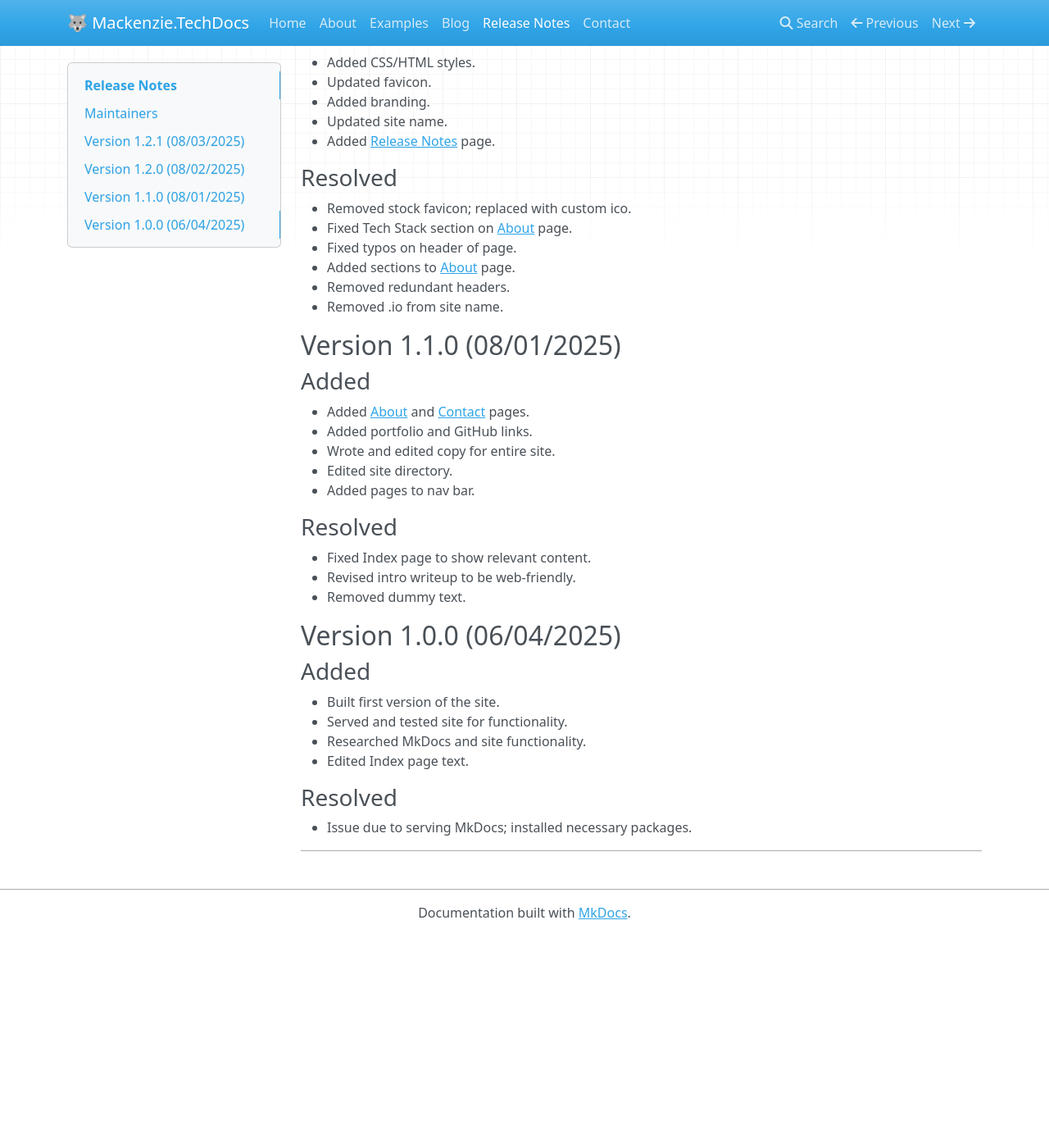
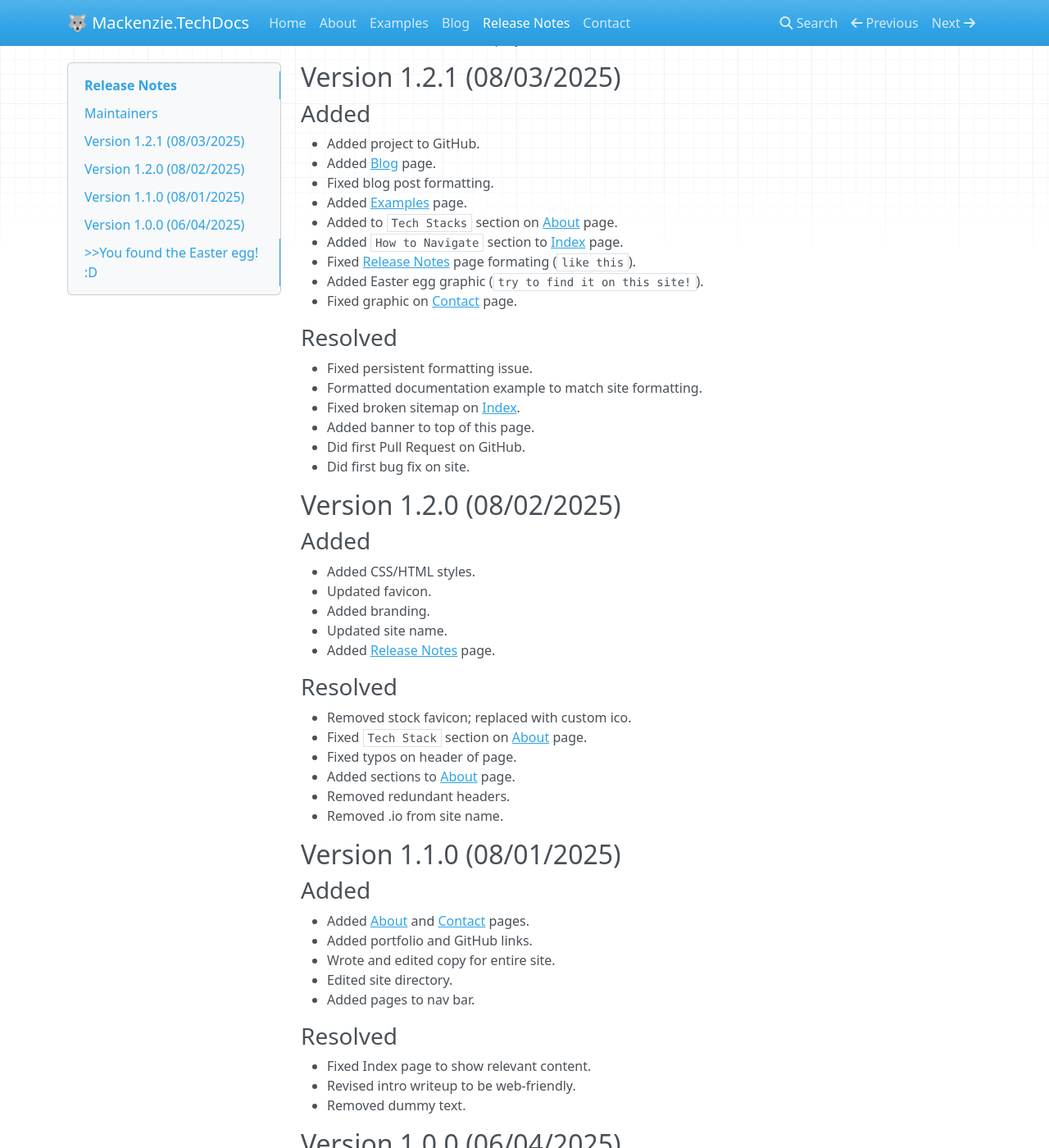
Before and after one commit to mso-docs/mackenzie-techdocs-site, an MkDocs documentation site: the page built from docs/release-notes.md, in a window 1280 px wide and 1400 px high, scrolled down 574 px. Shown: the whole window at 82% size. Built offline with MkDocs 1.6.1, drawn with Linux system fonts in a browser that asks for light colours; nearby versions of some CDN libraries; before the commit the page ends 1715 px from its top, so only the background shows below that; some of the changed text lies outside the part shown.

Commit message:
feat(MTD-4): updated website copy and added new graphics. fixed header issues.

```diff
--- a/docs/release-notes.md
+++ b/docs/release-notes.md
@@ -10,11 +12,19 @@
 * Added [Blog](blog.md) page.
 * Fixed blog post formatting.
 * Added [Examples](examples.md) page.
+* Added to ``Tech Stacks`` section on [About](about.md) page.
+* Added ``How to Navigate`` section to [Index](index.md) page.
+* Fixed [Release Notes](release-notes.md) page formating (``like this``).
+* Added Easter egg graphic (``try to find it on this site!``).
+* Fixed graphic on [Contact](contact.md) page.
 
 ### Resolved
 * Fixed persistent formatting issue.
 * Formatted documentation example to match site formatting.
 * Fixed broken sitemap on [Index](index.md).
+* Added banner to top of this page.
+* Did first Pull Request on GitHub.
+* Did first bug fix on site.
 
 ## Version 1.2.0 (08/02/2025)
 ### Added
@@ -26,7 +36,7 @@
 
 ### Resolved
 * Removed stock favicon; replaced with custom ico.
-* Fixed Tech Stack section on [About](about.md) page.
+* Fixed ``Tech Stack`` section on [About](about.md) page.
 * Fixed typos on header of page.
 * Added sections to [About](about.md) page.
 * Removed redundant headers.
@@ -57,5 +67,9 @@
 ### Resolved
 * Issue due to serving MkDocs; installed necessary packages.
 
+---
 
+![Mackenzie.TechDocs](img/mtd-corgi.png)
+
+>>You found the Easter egg! :D
 ---
```
Also changed, not shown: other parts of docs/release-notes.md (+2 -0 lines), docs/about.md (+1 -0 lines), docs/contact.md (+1 -1 lines), docs/img/mack-sign.png (added), docs/img/mtd-corgi.png (added).
